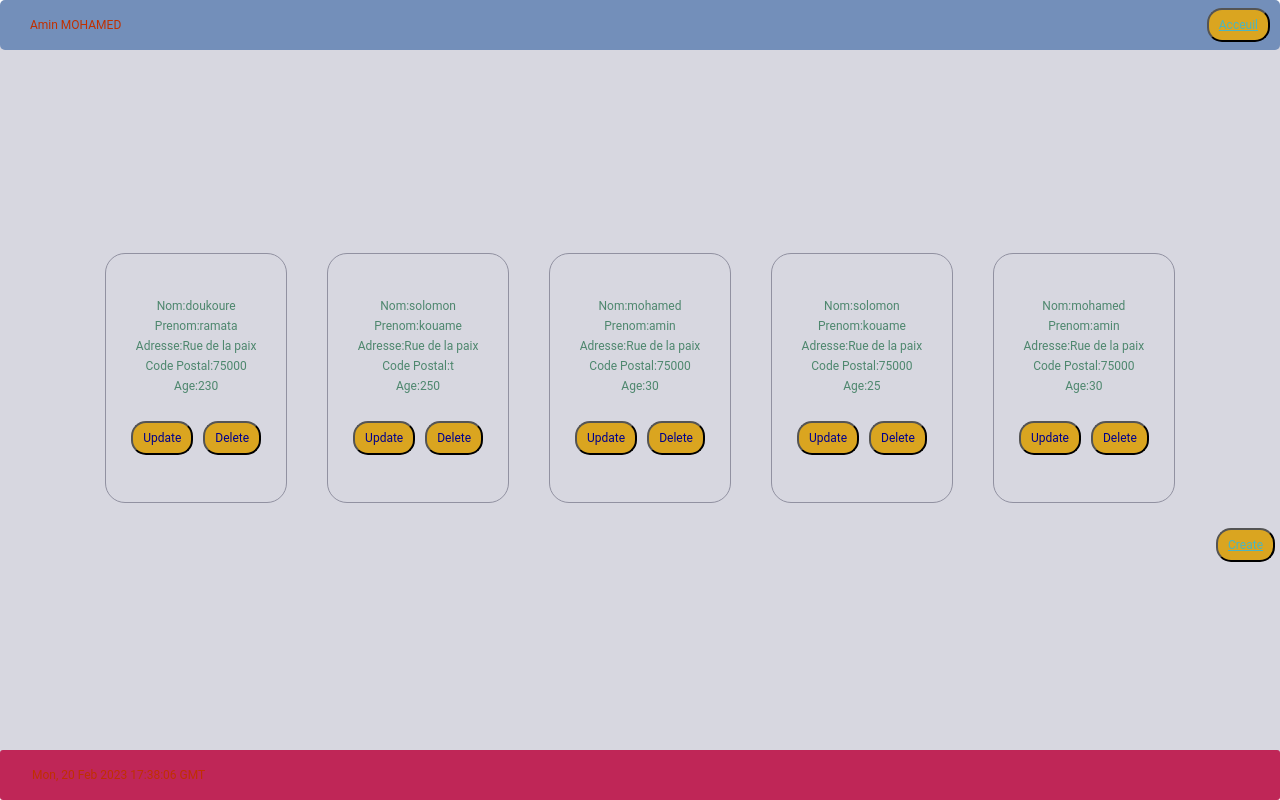
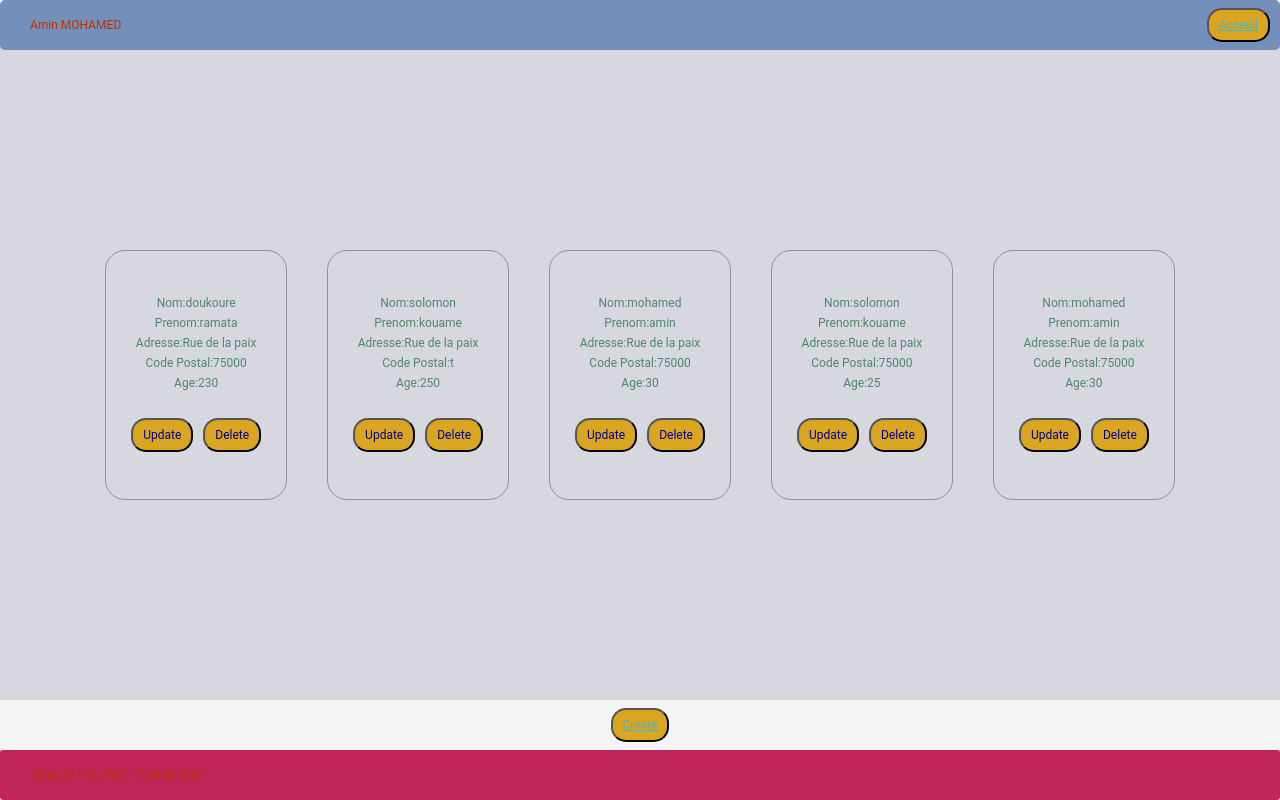
Before and after one commit to bishem/tpinitreactjs, a React (Create React App) app: page / in a window 1280 px wide. Built offline with nearby package versions, Linux system fonts and the light colour scheme; data requests are answered from the project's data file.

Commit message:
small fixes

```diff
--- a/src/components/PersonList.js
+++ b/src/components/PersonList.js
@@ -13,14 +13,14 @@ import PersonCard from './PersonCard';
  */
 const PersonList = ({ persons }) => {
   return (
-    <div className="person-list fill-parent flex center">
-      <div className="person-cards parent-width flex center wrap">
+    <div className="person-list relative fill-parent flex column  center">
+      <div className="person-cards parent-width flex center push-floors wrap">
         {persons.map(toPersonCard)}
-        <div className="list-actions parent-width flex content-end items-center">
-          <button className="person-create flex center">
-            <Link to="/person/create">Create</Link>
-          </button>
-        </div>
+      </div>
+      <div className="list-actions sticky bottom parent-width flex center">
+        <button className="person-create flex center">
+          <Link to="/person/create">Create</Link>
+        </button>
       </div>
     </div>
   );
--- a/src/styles/PersonList.css
+++ b/src/styles/PersonList.css
@@ -3,7 +3,10 @@
  * Version 1.0
  */
 .person-list .list-actions {
+  background-color: whitesmoke;
   box-shadow: 2px 0 0 0 #738fba;
+  height: 50px;
+  padding: 5px;
 }
 
 .person-list .person-cards {
```
Also changed, not shown: 1 other file (tests, documents, lock files or other folders).
